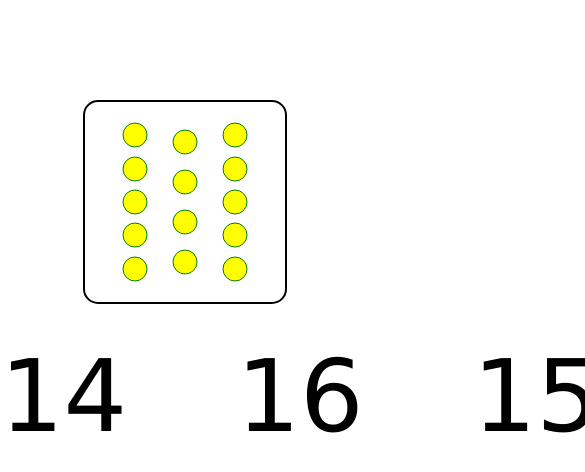
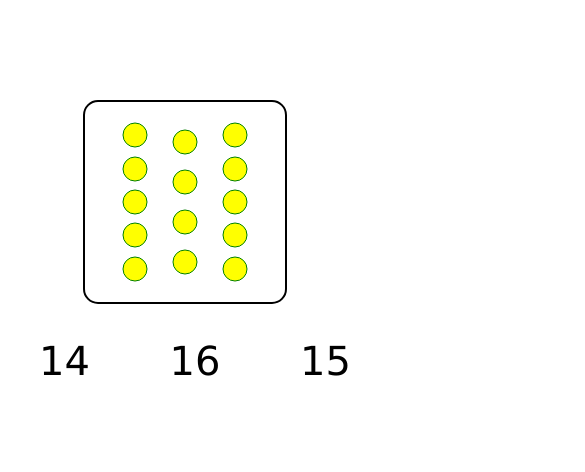
Before and after one commit to adamslaski/edu-games, an Angular app: page / in a window 390 px wide. Shown: the top 472 px of the page, 585 px wide, since content can reach past the window. Built offline with nearby package versions, Linux system fonts and the light colour scheme.

Commit message:
fix display on smartfones

```diff
--- a/angular.json
+++ b/angular.json
@@ -3,7 +3,7 @@
   "version": 1,
   "newProjectRoot": "projects",
   "projects": {
-    "dodawanie": {
+    "numbers": {
       "projectType": "application",
       "schematics": {},
       "root": "",
@@ -13,7 +13,7 @@
         "build": {
           "builder": "@angular-devkit/build-angular:browser",
           "options": {
-            "outputPath": "dist/dodawanie",
+            "outputPath": "dist/numbers",
             "index": "src/index.html",
             "main": "src/main.ts",
             "polyfills": [
@@ -60,10 +60,10 @@
           "builder": "@angular-devkit/build-angular:dev-server",
           "configurations": {
             "production": {
-              "browserTarget": "dodawanie:build:production"
+              "browserTarget": "numbers:build:production"
             },
             "development": {
-              "browserTarget": "dodawanie:build:development"
+              "browserTarget": "numbers:build:development"
             }
           },
           "defaultConfiguration": "development"
@@ -71,7 +71,7 @@
         "extract-i18n": {
           "builder": "@angular-devkit/build-angular:extract-i18n",
           "options": {
-            "browserTarget": "dodawanie:build"
+            "browserTarget": "numbers:build"
           }
         },
         "test": {
--- a/package.json
+++ b/package.json
@@ -1,5 +1,5 @@
 {
-  "name": "dodawanie",
+  "name": "numbers",
   "version": "0.0.0",
   "scripts": {
     "ng": "ng",
--- a/src/app/app.component.ts
+++ b/src/app/app.component.ts
@@ -20,7 +20,7 @@ import { Component } from '@angular/core';
     `,
 })
 export class AppComponent {
-  title = 'cyferki';
+  title = 'numbers';
   options!: number[];
   x!: number;
 
--- a/src/index.html
+++ b/src/index.html
@@ -2,7 +2,7 @@
 <html lang="en">
 <head>
   <meta charset="utf-8">
-  <title>Dodawanie</title>
+  <title>Numbers</title>
   <base href="/">
   <meta name="viewport" content="width=device-width, initial-scale=1">
   <link rel="icon" type="image/x-icon" href="favicon.ico">
--- a/src/styles.css
+++ b/src/styles.css
@@ -7,12 +7,31 @@ body {
 }
 
 .excersizeContainer {
-  width: 600px;
   margin: 10px auto 0;
-  font-size: 100px;
-  font-variant-caps: small-caps;
   display: flex;
   justify-content: space-between;
+}
+
+
+@media screen and (max-width: 400px) {
+  .excersizeContainer {
+    width: 80%;
+    font-size: 40px;
+  }
+}
+
+@media screen and (max-width: 700px) and (min-width: 400px) {
+  .excersizeContainer {
+    width: 80%;
+    font-size: 70px;
+  }
+}
+
+@media only screen and (min-width: 700px) {
+  .excersizeContainer {
+    width: 600px;
+    font-size: 100px;
+  }
 }
 
 .correctAnswer {
@@ -23,7 +42,6 @@ body {
 .option {
   margin-top: 10px;
   text-align: center;
-  font-size: 150px;
   font-variant-caps: small-caps;
   margin-right: 20px;
 }
```
Also changed, not shown: 2 other files (tests, documents, lock files or other folders).
